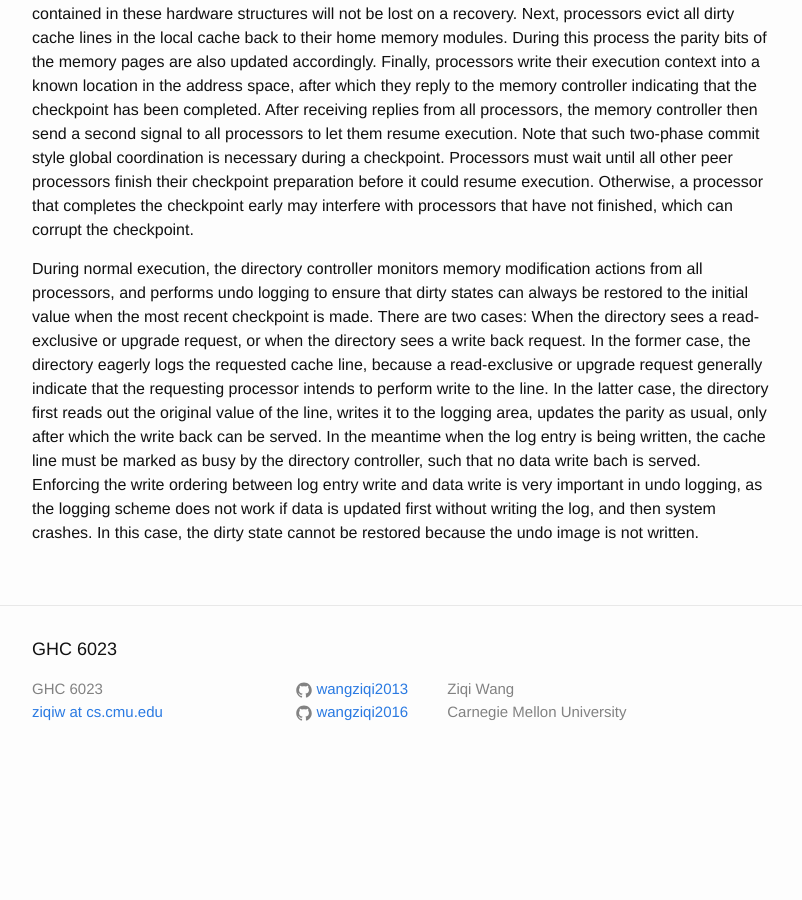
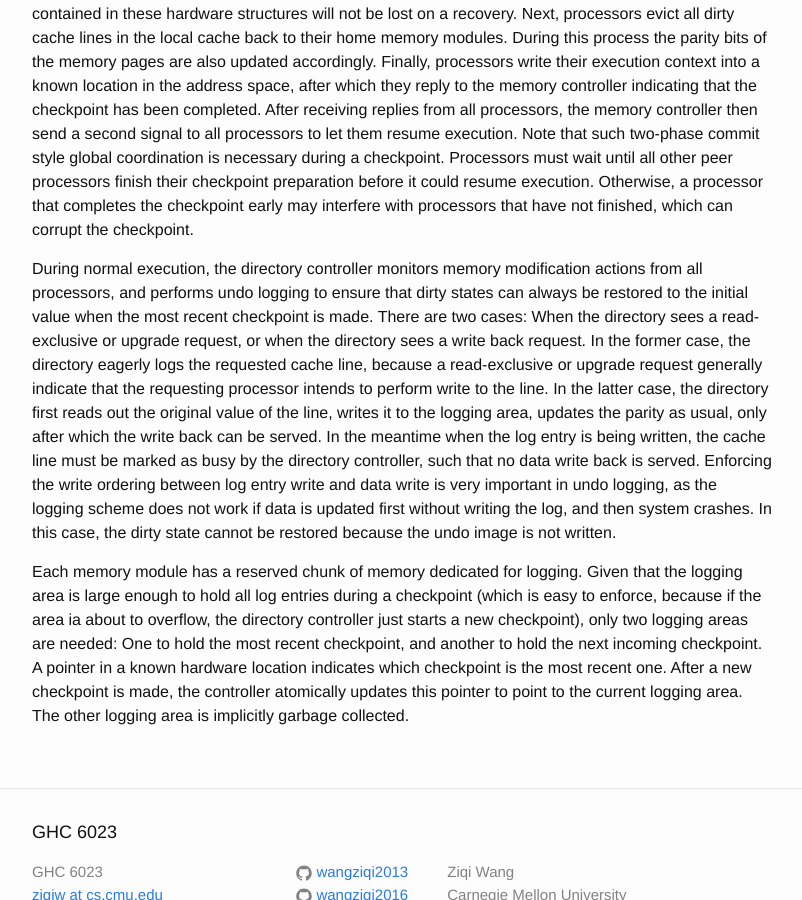
Before and after one commit to wangziqi2013/wangziqi2013.github.io, a Jekyll site: the page built from _posts/2019-03-09-revive.markdown, in a window 1280 px wide and 900 px high, scrolled down 2047 px. Shown: the whole window, without its empty margins (238-1040 px from the left). Built offline with Jekyll 4.4.1, drawn with Linux system fonts in a browser that asks for light colours; before the commit the page ends 2830 px from its top, so only the background shows below that.

Commit message:
Adding GC

```diff
--- a/_posts/2019-03-09-revive.markdown
+++ b/_posts/2019-03-09-revive.markdown
@@ -86,7 +86,14 @@ a write back request. In the former case, the directory eagerly logs the request
 or upgrade request generally indicate that the requesting processor intends to perform write to the line. In the latter
 case, the directory first reads out the original value of the line, writes it to the logging area, updates the parity
 as usual, only after which the write back can be served. In the meantime when the log entry is being written, the cache
-line must be marked as busy by the directory controller, such that no data write bach is served. Enforcing the write
+line must be marked as busy by the directory controller, such that no data write back is served. Enforcing the write
 ordering between log entry write and data write is very important in undo logging, as the logging scheme does not work
 if data is updated first without writing the log, and then system crashes. In this case, the dirty state cannot be
 restored because the undo image is not written.
+
+Each memory module has a reserved chunk of memory dedicated for logging. Given that the logging area is large enough to
+hold all log entries during a checkpoint (which is easy to enforce, because if the area ia about to overflow, the directory
+controller just starts a new checkpoint), only two logging areas are needed: One to hold the most recent checkpoint, and
+another to hold the next incoming checkpoint. A pointer in a known hardware location indicates which checkpoint is the
+most recent one. After a new checkpoint is made, the controller atomically updates this pointer to point to the current
+logging area. The other logging area is implicitly garbage collected.
```
